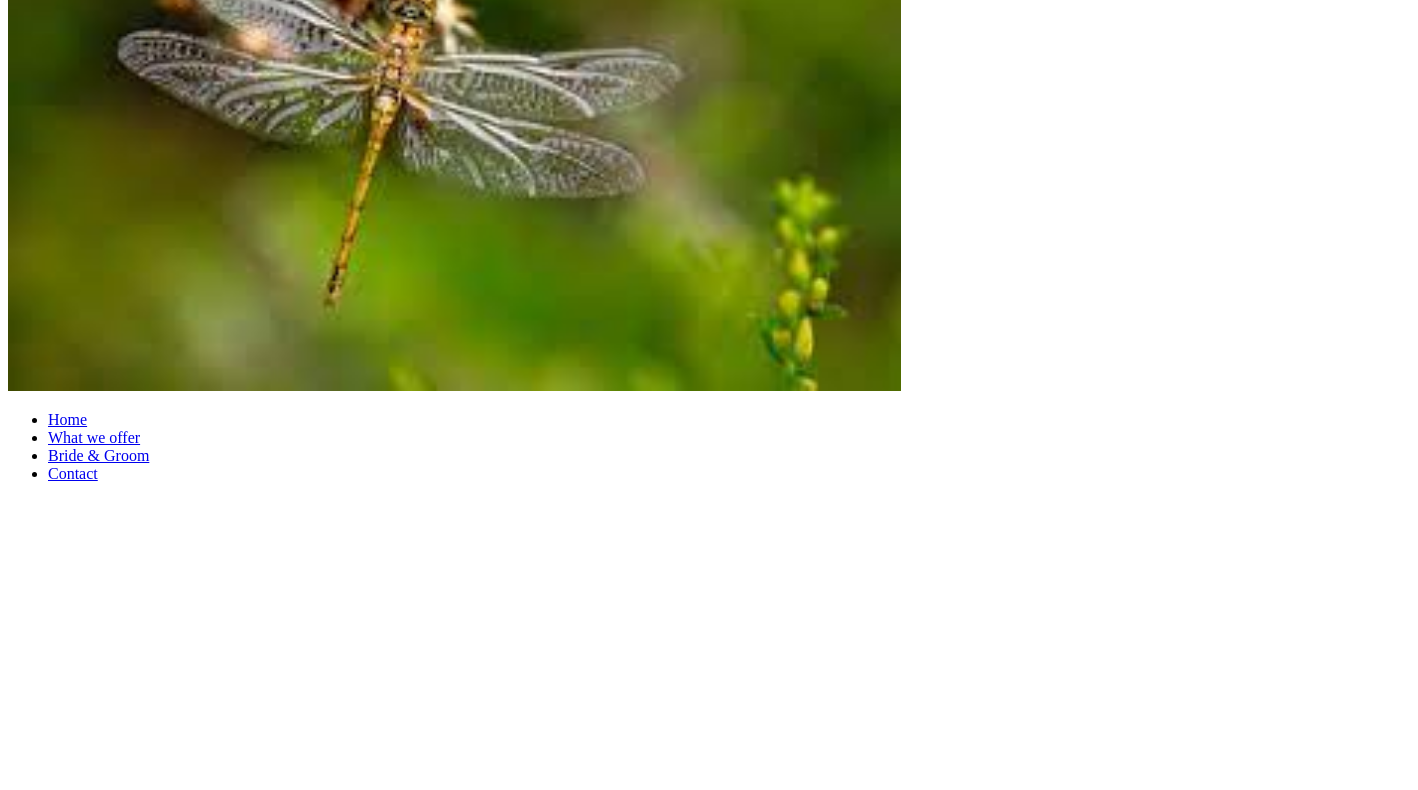
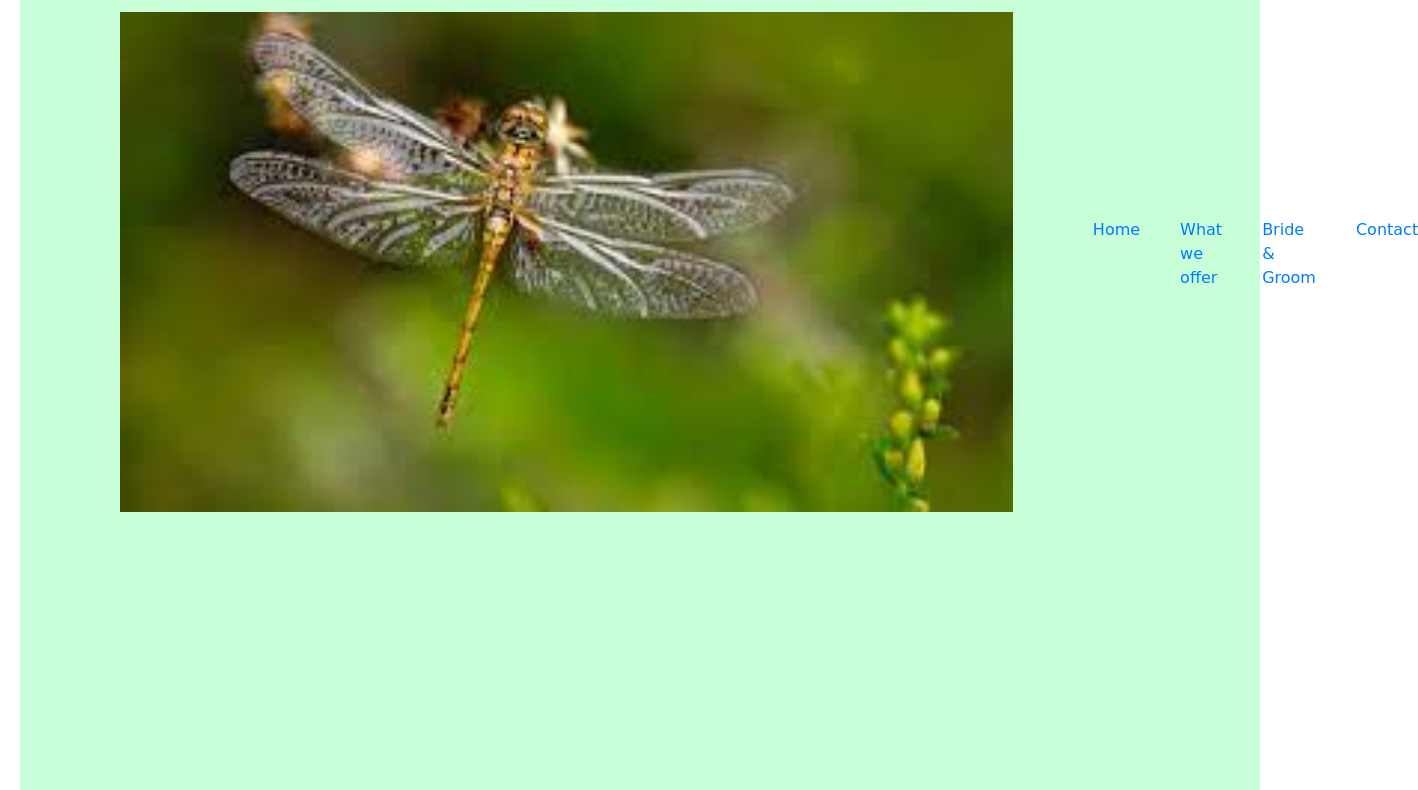
Before and after one commit to WarriorWebWorxMain/dragonflydream1, a website: page homepage.html in a window 1280 px wide. Shown: the part 236-1026 px from the top of the page, 1418 px wide, since content can reach past the window. Before the commit the page ends 800 px from the top, so only its background shows below. Drawn offline with nearby package versions, Linux system fonts and the light colour scheme; files whose address does not match are found by name.

Commit message:
added style link,bootstrap link

```diff
--- a/homepage.html
+++ b/homepage.html
@@ -7,11 +7,13 @@
 
         <link rel="preconnect" href="https://fonts.googleapis.com">
         <link rel="preconnect" href="https://fonts.gstatic.com" crossorigin>
+        <link rel="stylesheet" href="https://cdn.jsdelivr.net/npm/bootstrap@4.5.3/dist/css/bootstrap.min.css" integrity="sha384-TX8t27EcRE3e/ihU7zmQxVncDAy5uIKz4rEkgIXeMed4M0jlfIDPvg6uqKI2xXr2" crossorigin="anonymous">
         <link href="https://fonts.googleapis.com/css2?family=Allura&display=swap" rel="stylesheet">
 
         <link rel="preconnect" href="https://fonts.googleapis.com">
         <link rel="preconnect" href="https://fonts.gstatic.com" crossorigin>
         <link href="https://fonts.googleapis.com/css2?family=Montserrat:wght@100&display=swap" rel="stylesheet">
+        <link rel="stylesheet" href="css/Landing-Page.css">
 
         <title>Dragonfly Dream Weddings</title>
 
```
Also changed, not shown: menupage.html (+1 -1 lines), package.json (added, +19 -0 lines), css/homepagestyle.css (deleted), images/Dragonfly.jpg (renamed from css/images/Dragonfly.jpg).
